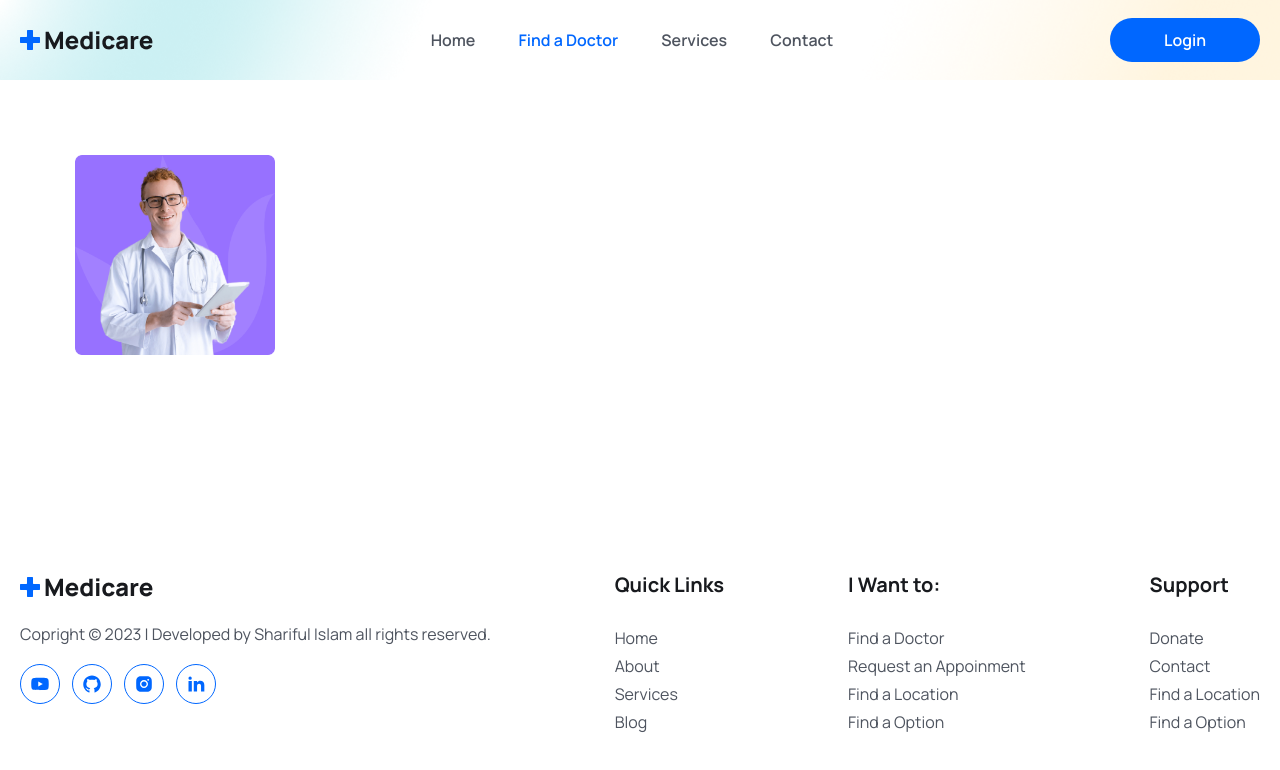
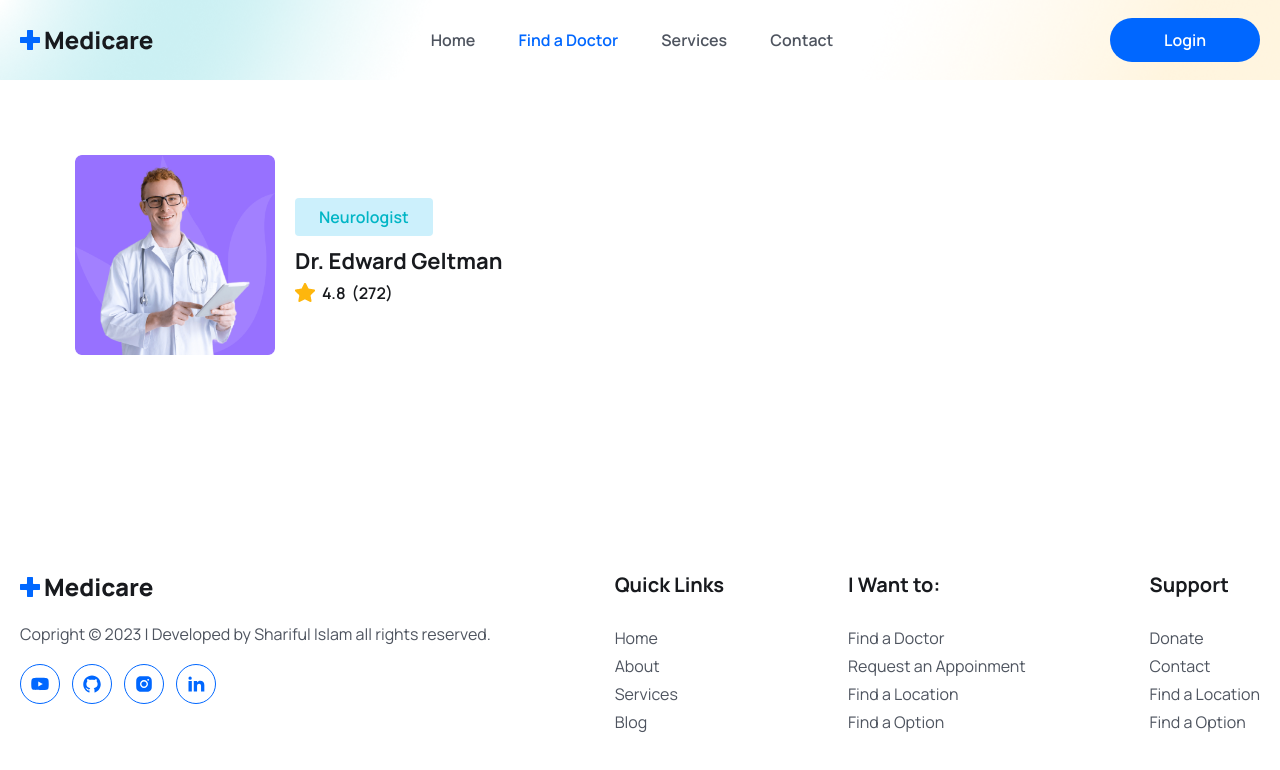
Before and after one commit to shariful10/Doctors-Appoinment, a React (Vite) app in the folder client/: page /doctors/1 in a window 1280 px wide. Shown: the top 770 px of the page. Built offline with nearby package versions, Linux system fonts and the light colour scheme.

Commit message:
Image, Name & Rating Added On Specific Doctor Route

```diff
--- a/client/src/pages/DoctorsPage/DoctorDetails.jsx
+++ b/client/src/pages/DoctorsPage/DoctorDetails.jsx
@@ -1,4 +1,5 @@
-import doctorImg from '../../assets/images/doctor-img02.png'
+import doctorImg from "../../assets/images/doctor-img02.png";
+import starIcon from "../../assets/images/Star.png";
 
 const DoctorDetails = () => {
 	return (
@@ -7,9 +8,23 @@ const DoctorDetails = () => {
 				<div className="grid md:grid-cols-3 gap-[50px]">
 					<div className="md:col-span-2">
 						<div className="flex items-center gap-5">
-                            <figure className='max-w-[200px] max-h-[200px]'>
-                                <img src={doctorImg} alt="" />
+							<figure className="max-w-[200px] max-h-[200px]">
+								<img src={doctorImg} className="w-full" alt="Doctor Image" />
 							</figure>
+							<div>
+								<span className="bg-[#CCF0FC] text-irisBlueColor py-1 px-6 lg:py-2 lg:px-6 text-[12px] leading-4 lg:text-[16px] lg:leading-7 font-semibold rounded">
+									Neurologist
+								</span>
+								<h3 className="text-headingsColor text-[22px]  leading-9 mt-3 font-bold">
+									Dr. Edward Geltman
+								</h3>
+								<div className="flex items-center gap-[6px]">
+									<span className="flex items-center gap-[6px] text-[14px] leading-5 lg:text-[16px] lg:leading-7 font-semibold text-headingsColor">
+										<img src={starIcon} alt="" /> 4.8
+									</span>
+                                    <span className="text-[14px] leading-5 lg:text-[16px] lg:leading-7 font-semibold text-headingsColor">(272)</span>
+								</div>
+							</div>
 						</div>
 					</div>
 				</div>
```
Lines whose indentation alone changed are shown as unchanged.
